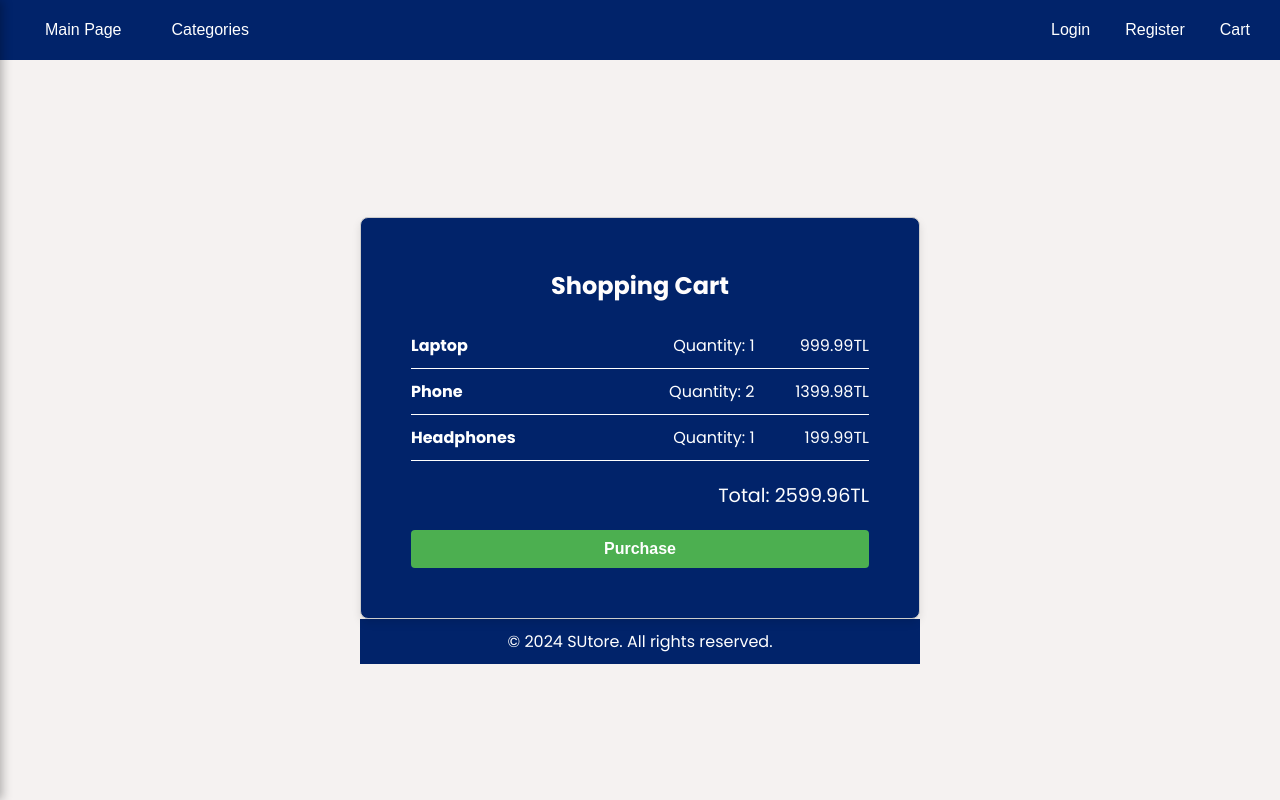
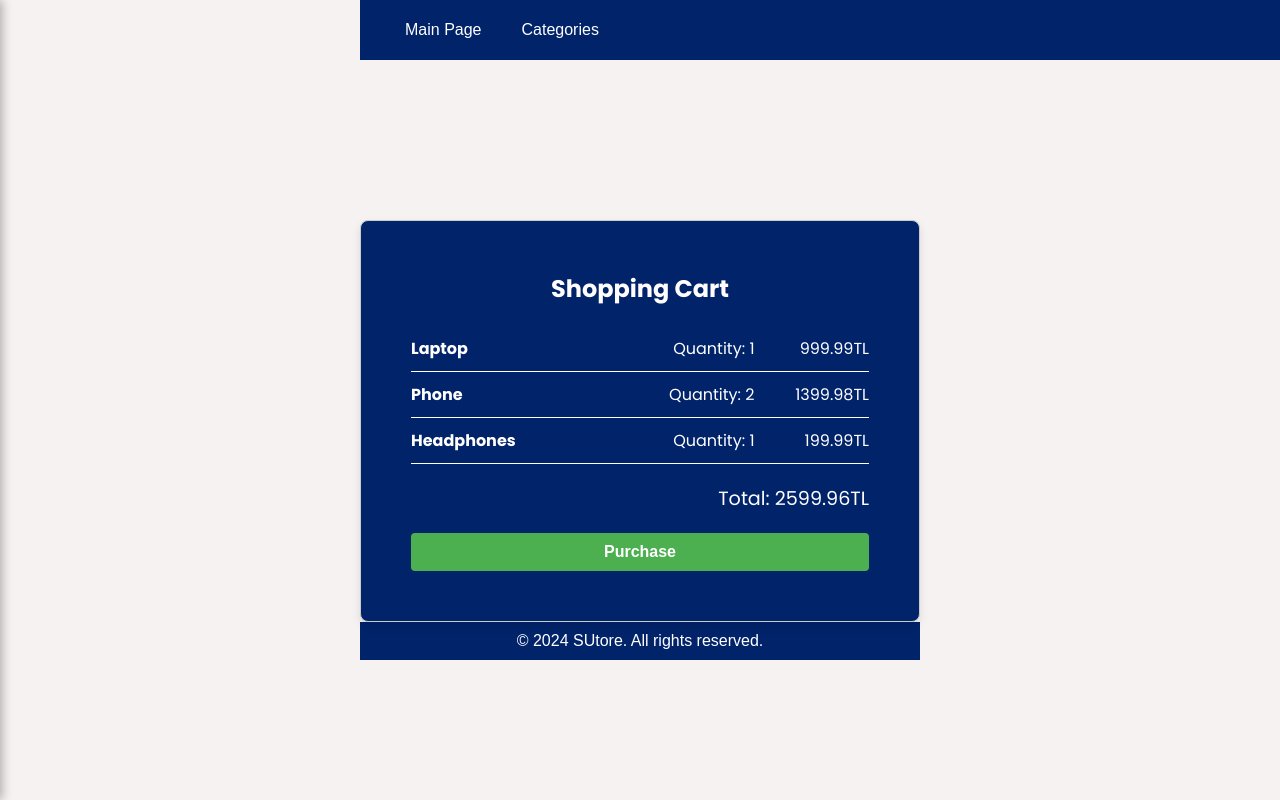
Before and after one commit to Furkyleon/SUtore, a React (Create React App) app in the folder frontend/: page /cart in a window 1280 px wide. Built offline with nearby package versions, Linux system fonts and the light colour scheme.

Commit message:
small changes

```diff
--- a/frontend/src/App.js
+++ b/frontend/src/App.js
@@ -1,28 +1,28 @@
 // App.js
 import React from 'react';
 import { BrowserRouter as Router, Route, Routes } from 'react-router-dom';
-import Layout from './Components/Layout'; // Import the Layout component
+import Layout from './Components/Layout';
 import MainPage from './Components/MainPage/MainPage';
 import LoginForm from './Components/Login/LoginForm';
 import RegisterForm from './Components/Register/RegisterForm';
 import Categories from './Components/Categories/CategoriesPage';
 import CategoryPage from './Components/Categories/CategoryPage';
 import ProductPage from './Components/ProductPage/ProductPage';
-import StorePage from './Components/Store/StorePage'; // Import ProductPage component
+import StorePage from './Components/Store/StorePage';
 import Cart from './Components/Cart/Cart';
 
 function App() {
   return (
     <Router>
       <Routes>
-        <Route path="/" element={<Layout />}> {/* Wrap with Layout */}
+        <Route path="/" element={<Layout />}>
           <Route index element={<MainPage />} />
           <Route path="store" element={<StorePage />} />
           <Route path="login" element={<LoginForm />} />
           <Route path="register" element={<RegisterForm />} />
           <Route path="categories" element={<Categories />} />
-          <Route path="categories/:categoryName" element={<CategoryPage />} /> {/* Dynamic category route */}
-          <Route path="product/:productId" element={<ProductPage />} /> {/* Dynamic product route */}
+          <Route path="categories/:categoryName" element={<CategoryPage />} />
+          <Route path="product/:productId" element={<ProductPage />} />
           <Route path="cart" element={<Cart />} />
         </Route>
       </Routes>
--- a/frontend/src/Components/Login/LoginForm.css
+++ b/frontend/src/Components/Login/LoginForm.css
@@ -31,7 +31,7 @@
   font-size: 48px;
   font-weight: bold;
   margin-top: 20px;
-  color: #01236a;
+  color: #ffffff;
 }
 
 .page-title a {
--- a/frontend/src/Components/MainPage/MainPage.css
+++ b/frontend/src/Components/MainPage/MainPage.css
@@ -4,30 +4,15 @@ html, body {
   margin: 0;
   padding: 0;
   width: 100%;
-  overflow-x: hidden; /* Prevent horizontal scrolling */
+  overflow-x: hidden;
 }
 
 .main-page {
   display: flex;
   flex-direction: column;
-  min-height: 100vh; /* Full viewport height */
-  width: 100vw;      /* Full viewport width */
+  min-height: 100vh;
+  width: 100vw;
   font-family: Arial, sans-serif;
-  color: #333;
-}
-
-.header {
-  background-color: #01236a;
-  color: #fff;
-  padding: 0 20px;
-  display: flex;
-  align-items: center;
-  justify-content: space-between; /* Space out content */
-  position: fixed;
-  top: 0;
-  width: 100%;
-  height: 60px;
-  z-index: 1000;
 }
 
 .content {
@@ -48,7 +33,7 @@ html, body {
   width: 100%;
   max-width: 100%;
   box-sizing: border-box;
-  min-height: 90vh;
+  min-height: 70vh;
   display: flex;
   flex-direction: column;
   align-items: center;
@@ -99,4 +84,5 @@ html, body {
   padding: 10px;
   width: 100%;
   max-width: 100%;
+  font-family: Arial, sans-serif;
 }
--- a/frontend/src/Components/MainPage/MainPage.jsx
+++ b/frontend/src/Components/MainPage/MainPage.jsx
@@ -1,17 +1,17 @@
 // MainPage.jsx
-import React from 'react';
-import './MainPage.css';
-import Navbar from '../NavigationBar/navbar'; // Import Navbar correctly
-import StorePage from '../Store/StorePage';
+import React from "react";
+import "./MainPage.css";
+import Navbar from "../NavigationBar/Navbar";
+import StorePage from "../Store/StorePage";
 
 const MainPage = () => {
   const handleScroll = () => {
-    document.getElementById('store').scrollIntoView({ behavior: 'smooth' });
+    document.getElementById("store").scrollIntoView({ behavior: "smooth" });
   };
 
   return (
     <div className="main-page">
-      <Navbar /> {/* Navbar component is now reusable */}
+      <Navbar />
 
       <main className="content">
         <section id="hero" className="hero">
--- a/frontend/src/Components/NavigationBar/navbar.css
+++ b/frontend/src/Components/NavigationBar/navbar.css
@@ -1,16 +1,14 @@
-/* Navbar.css */
-
 .header {
+  background-color: #01236a;
+  color: #fff;
+  padding: 0 20px;
   display: flex;
+  align-items: center;
   justify-content: space-between;
-    align-items: center;
-    width: 100%;
-    padding: 0 20px;
-    background-color: #333;
-    box-sizing: border-box;
   position: fixed;
   top: 0;
-    left: 0;
+  width: 100%;
+  height: 60px;
   z-index: 1000;
   font-family: Arial, sans-serif;
 }
--- a/frontend/src/Components/NavigationBar/navbar.jsx
+++ b/frontend/src/Components/NavigationBar/navbar.jsx
@@ -1,7 +1,7 @@
 // Navbar.js
 import React, { useState, useEffect, useRef } from "react";
 import { Link } from "react-router-dom";
-import "./navbar.css";
+import "./Navbar.css";
 
 const Navbar = () => {
   const [isSidebarOpen, setIsSidebarOpen] = useState(false);
@@ -34,9 +34,9 @@ const Navbar = () => {
         </ul>
         <ul>
           <li>
-            <a href="#!" onClick={toggleSidebar}>
+            <p onClick={toggleSidebar}>
               Categories
-            </a>
+            </p>
           </li>
         </ul>
       </nav>
@@ -55,8 +55,13 @@ const Navbar = () => {
         <button className="close-button" onClick={toggleSidebar}>
           ×
         </button>
-        <h2>Tüm kategoriler</h2>
+        <h2>All categories:</h2>
         <ul className="sidebar-menu">
+        <li>
+            <Link to="/store" onClick={toggleSidebar}>
+              All products <span className="arrow">›</span>
+            </Link>
+          </li>
           <li>
             <Link to="/categories/Telephone" onClick={toggleSidebar}>
               Telephone <span className="arrow">›</span>
--- a/frontend/src/Components/Store/StorePage.css
+++ b/frontend/src/Components/Store/StorePage.css
@@ -1,11 +1,13 @@
 .store-page {
-  padding: 40px;
+  padding: 30px;
   text-align: center;
 }
 
 h1 {
   font-size: 3rem;
   margin-bottom: 40px;
+  font-family: Arial, sans-serif;
+  color: #01236A;
 }
 
 .product-list {
@@ -21,7 +23,7 @@ h1 {
   border-radius: 10px;
   padding: 20px;
   margin-bottom: 50px;
-  width: 250px;
+  width: 20px;
   text-align: center;
   box-shadow: 0 4px 8px rgba(0, 0, 0, 0.1);
   transition: transform 0.2s;
@@ -47,11 +49,11 @@ h1 {
 
 .price {
   font-weight: bold;
-  color: #333;
+  color: #01236A;
 }
 
 button {
-  background-color: #333;
+  background-color: #01236A;
   color: #fff;
   border: none;
   padding: 10px 15px;
```
Also changed, not shown: frontend/src/Components/Layout.jsx (+4 -4 lines), frontend/src/Components/Store/StorePage.jsx (+5 -5 lines). Lines whose indentation alone changed are shown as unchanged.
